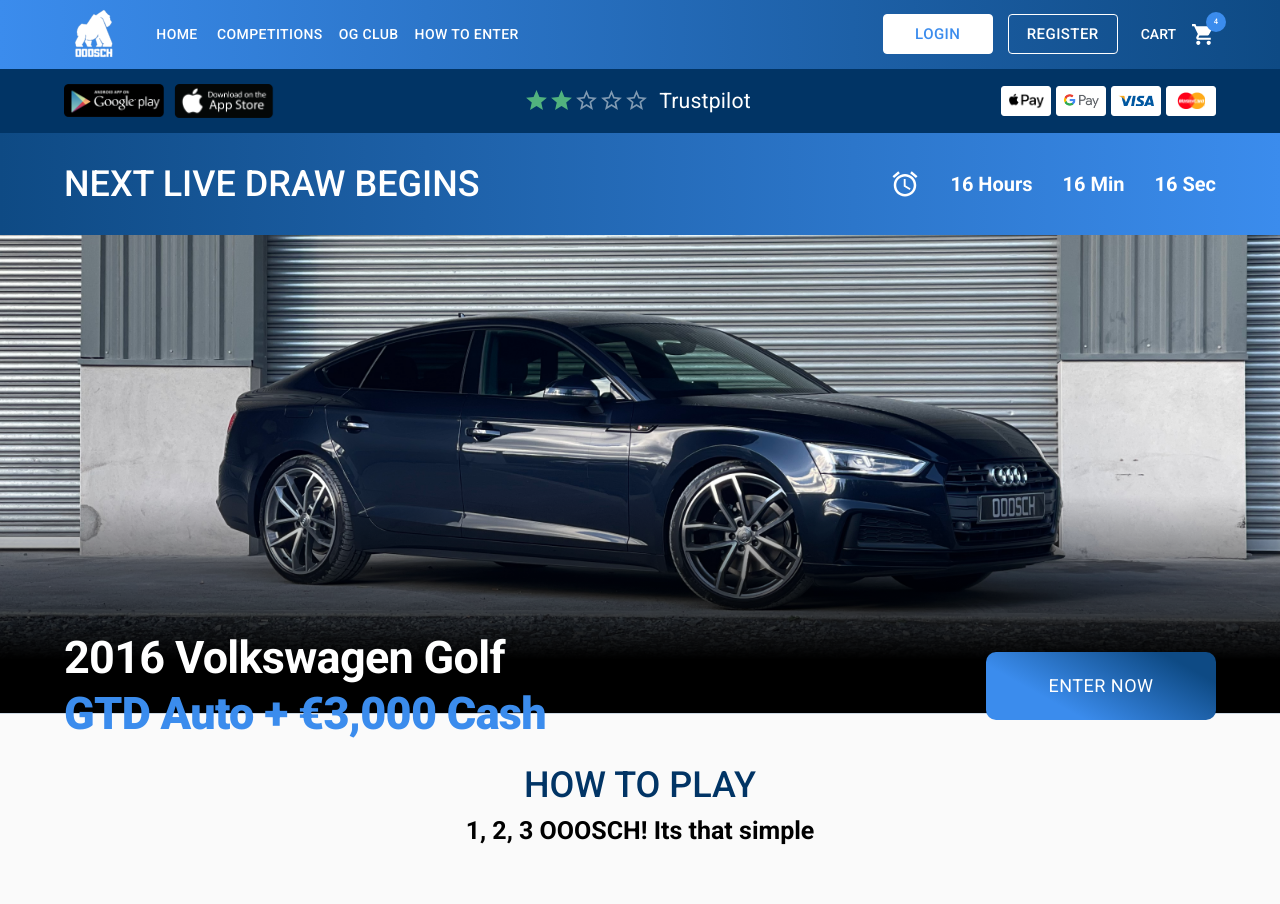
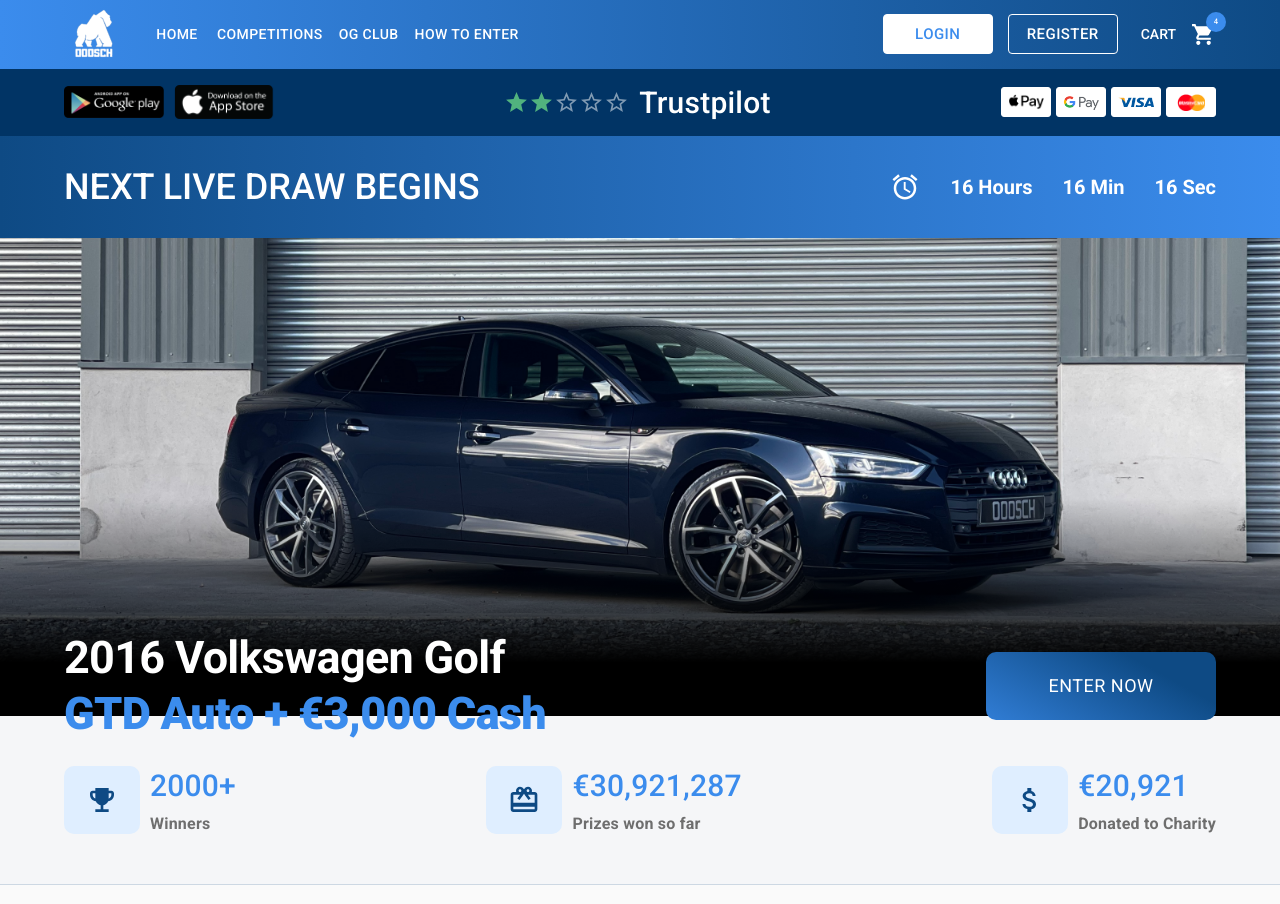
Before and after one commit to subhomoyprojects/react_mui, a React (Vite) app: page / in a window 1280 px wide. Shown: the top 904 px of the page. Built offline with nearby package versions, Linux system fonts and the light colour scheme.

Commit message:
design add award

```diff
--- a/src/components/btnComponent/GradientButton.tsx
+++ b/src/components/btnComponent/GradientButton.tsx
@@ -15,6 +15,11 @@
     font-size: 1.8rem;
     text-transform: uppercase;
     font-weight: 400;
+    background-size: 100% 300%;
+    transition: all 0.3s;
+    &:hover {
+      background-position: left 100%;
+    }
   `;
   return (
     <>
--- a/src/components/home/Home.css
+++ b/src/components/home/Home.css
@@ -146,3 +146,25 @@
   display: inline-flex;
   margin-left: 1.2rem;
 }
+.awardWinItem {
+  display: flex;
+  align-items: center;
+}
+.awardWinIcon {
+  margin-right: 1rem;
+  background-color: #dfeeff;
+  display: inline-flex;
+  align-items: center;
+  justify-content: center;
+  color: var(--secondaryColor);
+  width: 7.6rem;
+  height: 6.8rem;
+  border-radius: 1rem;
+}
+.awardWinIcon svg {
+  width: 42px;
+  height: 32px;
+}
+.awardWinningWrapper {
+  background-color: #f5f6f8;
+}
--- a/src/components/home/Home.tsx
+++ b/src/components/home/Home.tsx
@@ -4,7 +4,7 @@
 import PaymentMethod from "./subComponents/PaymentMethod";
 import AccessAlarmIcon from "@mui/icons-material/AccessAlarm";
 import { PaymentHolder, RatingHolder, StarRating, TimerArea, BannerContent, BannerContainer } from "./lid/StyleComponentHome";
-import { howToPlayArray, paymentMethodIcon } from "./lid/ArrayListComponents";
+import { howToPlayArray, paymentMethodIcon, awardWinContentArray } from "./lid/ArrayListComponents";
 import GradientButton from "../btnComponent/GradientButton";
 import HowToPlay from "./subComponents/howToPlay";
 
@@ -81,6 +81,27 @@
           </Grid>
         </BannerContainer>
       </section>
+      <section className="commonGap awardWinningWrapper">
+        <Container>
+          <Grid container gap={2} flexDirection={"row"} justifyContent={"space-between"}>
+            {Array.isArray(awardWinContentArray) &&
+              awardWinContentArray.map((item, index) => {
+                return (
+                  <Grid item key={index}>
+                    <div className="awardWinItem" key={index}>
+                      <div className="awardWinIcon">{item.icon}</div>
+                      <div className="awardWinContent">
+                        <Typography variant="h4">
+                          {item.title} <span className="subTitle">{item.subTitle}</span>
+                        </Typography>
+                      </div>
+                    </div>
+                  </Grid>
+                );
+              })}
+          </Grid>
+        </Container>
+      </section>
       <section className="commonGap howToPlayWrapper">
         <Container>
           <Box>
--- a/src/components/home/lid/ArrayListComponents.tsx
+++ b/src/components/home/lid/ArrayListComponents.tsx
@@ -1,5 +1,5 @@
 import assets from "../../../assets";
-import { Redeem, TaskAlt, Mic } from "@mui/icons-material";
+import { Redeem, TaskAlt, Mic, EmojiEvents, AttachMoney } from "@mui/icons-material";
 
 export const paymentMethodIcon: string[] = [assets.applePay, assets.googlePay, assets.visa, assets.masterCard];
 export const howToPlayArray = [
@@ -16,3 +16,20 @@
     content: "Winner announced on Live Draw",
   },
 ];
+export const awardWinContentArray = [
+  {
+    icon: <EmojiEvents />,
+    title: "2000+",
+    subTitle: "Winners",
+  },
+  {
+    icon: <Redeem />,
+    title: "€30,921,287",
+    subTitle: "Prizes won so far",
+  },
+  {
+    icon: <AttachMoney />,
+    title: "€20,921",
+    subTitle: "Donated to Charity",
+  },
+];
--- a/src/index.css
+++ b/src/index.css
@@ -137,6 +137,23 @@
   color: #000;
   font-weight: 700;
   font-size: 2.5rem;
+  text-transform: none;
+  margin-top: 1rem;
+}
+.h4,
+h4,
+h4.MuiTypography-h4 {
+  font-size: 3rem;
+  font-weight: 500;
+  color: var(--primaryColor);
+}
+.h4 .subTitle,
+h4 .subTitle,
+h4.MuiTypography-h4 .subTitle {
+  display: block;
+  color: #6e6e6e;
+  font-weight: 700;
+  font-size: 1.6rem;
   text-transform: none;
   margin-top: 1rem;
 }
```
